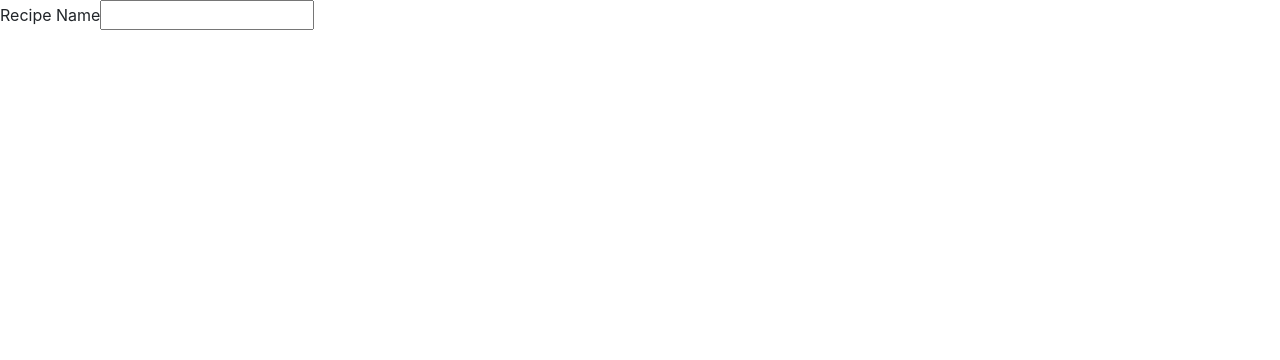
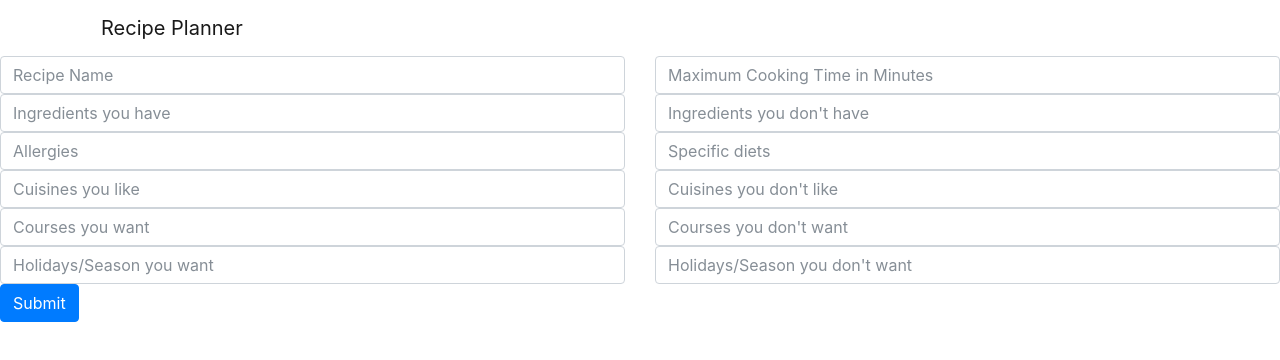
Before and after one commit to ChickenKyiv/recipe-search-react, a React (Create React App) app in the folder recipe/: page / in a window 1280 px wide. Shown: the top 360 px of the page. Built offline with nearby package versions, Linux system fonts and the light colour scheme.

Commit message:
basic structure of form

```diff
--- a/recipe/src/App.js
+++ b/recipe/src/App.js
@@ -8,15 +8,80 @@ class App extends Component {
   render() {
     return (
     <div>
+      <div className="container">
+      <nav class="navbar navbar-light">
+        <a class="navbar-brand" href="#">Recipe Planner</a>
+      </nav>
+      </div>
+
 
       <form>
 
 
-        <div className="form-group">
-          <label >Recipe Name</label>
-          <input type ="text" className="form-control" className ="col-sm-2"/>
+        <div className="row">
+          <div className="col">
+            <input type ="text" className="form-control" placeholder="Recipe Name"/>
+          </div>
+
+          <div className="col">
+            <input type="text" className="form-control" placeholder="Maximum Cooking Time in Minutes"/>
+          </div>
         </div>
 
+        <div className="row">
+          <div className="col">
+            <input type ="text" className="form-control" placeholder="Ingredients you have"/>
+          </div>
+
+          <div className="col">
+            <input type ="text" className="form-control" placeholder="Ingredients you don't have"/>
+          </div>
+        </div>
+
+
+        <div className="row">
+          <div className="col">
+            <input type ="text" className="form-control" placeholder="Allergies"/>
+          </div>
+
+          <div className="col">
+            <input type ="text" className="form-control" placeholder="Specific diets"/>
+          </div>
+        </div>
+
+        <div className="row">
+          <div className="col">
+            <input type ="text" className="form-control" placeholder="Cuisines you like"/>
+          </div>
+
+          <div className="col">
+            <input type ="text" className="form-control" placeholder="Cuisines you don't like"/>
+          </div>
+        </div>
+
+        <div className="row">
+          <div className="col">
+            <input type ="text" className="form-control" placeholder="Courses you want"/>
+          </div>
+
+          <div className="col">
+            <input type ="text" className="form-control" placeholder="Courses you don't want"/>
+          </div>
+        </div>
+
+
+
+        <div className="row">
+          <div className="col">
+            <input type ="text" className="form-control" placeholder="Holidays/Season you want"/>
+          </div>
+
+          <div className="col">
+            <input type ="text" className="form-control" placeholder="Holidays/Season you don't want"/>
+          </div>
+        </div>
+
+        <button type="submit" class="btn btn-primary">Submit</button>
 
 
 
```
